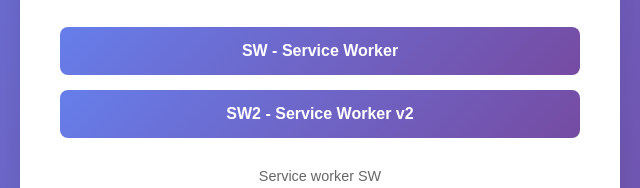
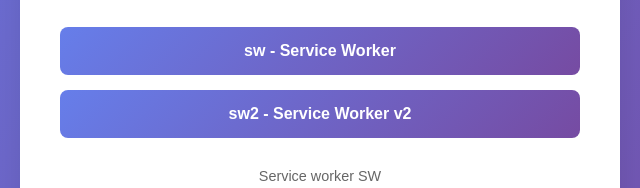
Before and after one commit to Armando7siu/U1, a plain HTML site: page U1/index.html in a window 1280 px wide. Shown: the part 416-604 px from the top of the page, 320-960 px from the left. Drawn offline with Linux system fonts and the light colour scheme.

Commit message:
Fix HTML encoding issues in index.html

```diff
--- a/U1/index.html
+++ b/U1/index.html
@@ -97,8 +97,8 @@
         </div>
 
         <div class="links">
-          <a href="./SW/index.html" class="btn"> SW - Service Worker </a>
-        <a href="./SW2/index.html" class="btn"> SW2 - Service Worker v2</a>
+          <a href="./sw/index.html" class="btn"> sw - Service Worker </a>
+        <a href="./sw2/index.html" class="btn"> sw2 - Service Worker v2</a>
         </div>
 
         <div class="footer">
@@ -106,4 +106,5 @@
         </div>
     </div>
 </body>
+
 </html>
```
